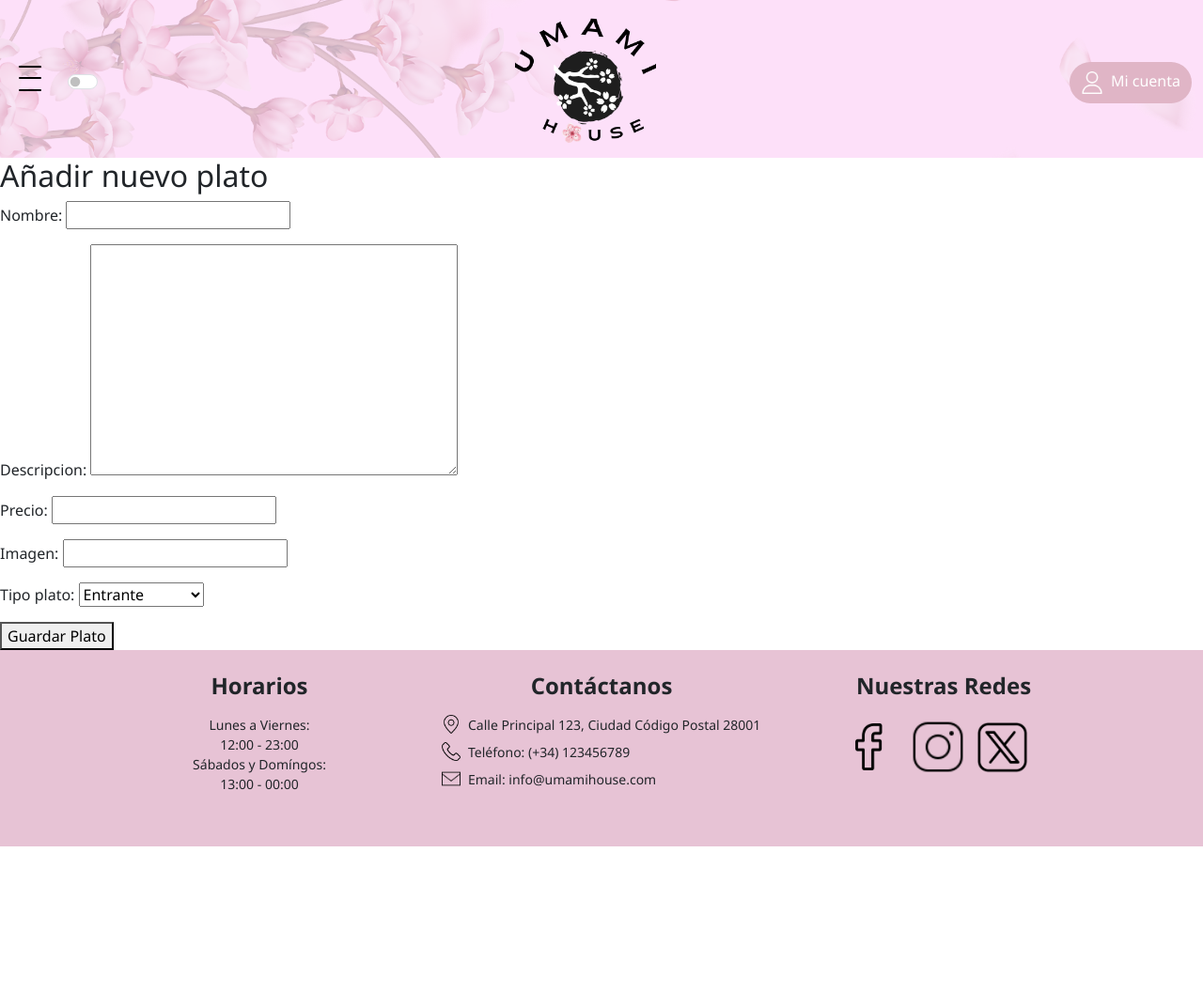
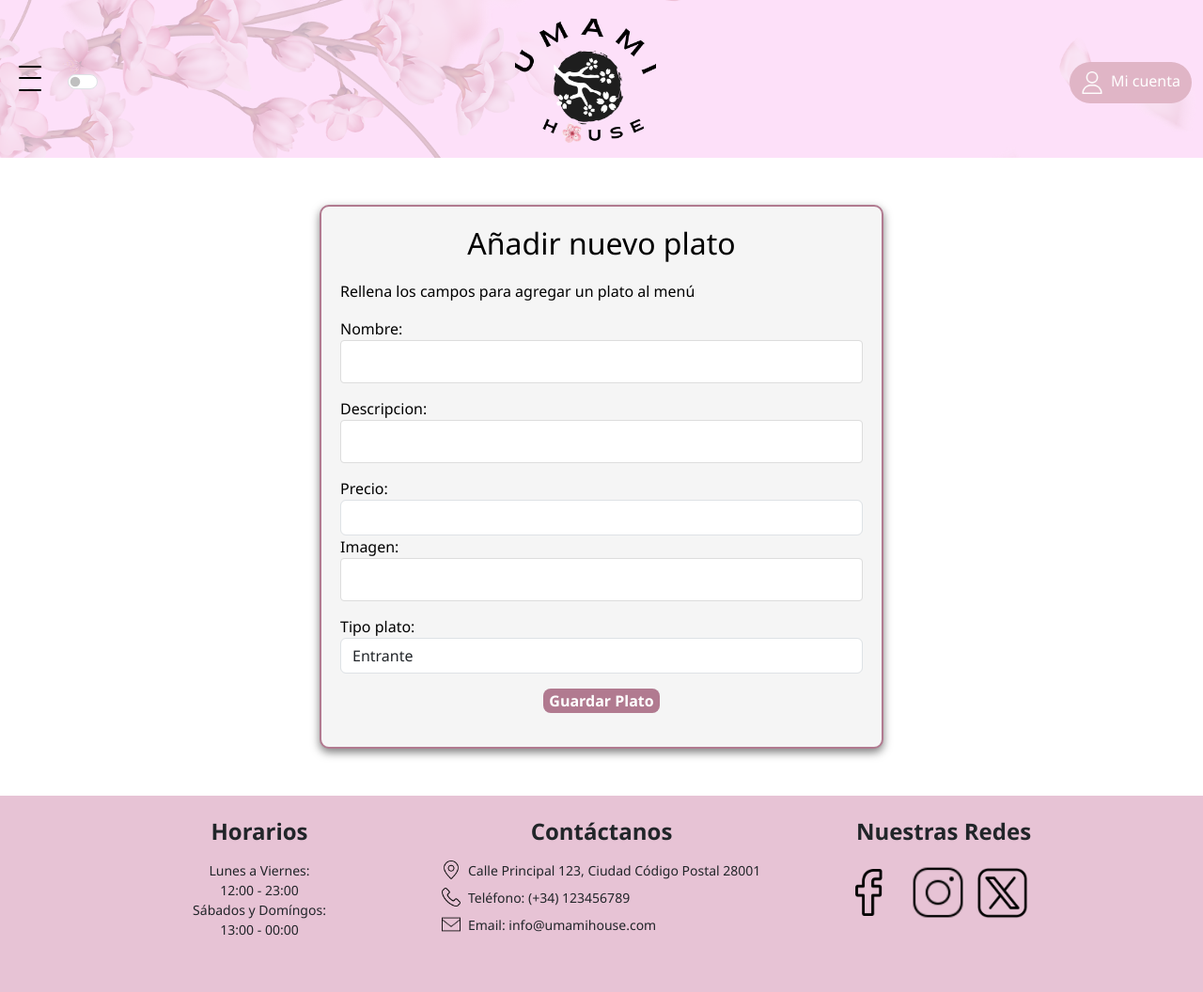
Before and after one commit to Arthen-code0/Proyecto_restaurante, a Django app: page /umamihouseapp/crear_plato/ in a window 1280 px wide. Shown: the whole page at 94% size. Before the commit the page ends 901 px from the top, so only its background shows below. Run offline with Django 5.2, Linux system fonts and the light colour scheme; parts of the project's set-up code (start-up, migrations or seed data) failed here and were passed over; some libraries are stand-ins or nearby versions.

Commit message:
Formularios Plato
Ya estan listos los formularios de Plato ya estan funcionales y tienen su respectivo css funcionando. Añadi un estilo al boton de guardar dado que necesitaba unos espacios que lo agregue con margin my-3 se puede observar en el boton, es con boostrap

```diff
--- a/Proyecto/templates/Crea_p.html
+++ b/Proyecto/templates/Crea_p.html
@@ -13,12 +13,50 @@
 <body>
 {% include "navbar.html" %}
 {% block content %}
-<h2>Añadir nuevo plato</h2>
 
     <form method="post">
         {% csrf_token %}
-    {{ form.as_p }}
-    <button type="submit">Guardar Plato</button>
+        <div class="form-container">
+            <h2 class="form-title">Añadir nuevo plato</h2>
+            <p class="form-subtitle">Rellena los campos para agregar un plato al menú</p>
+
+            <form method="post" enctype="multipart/form-data">
+                {% csrf_token %}
+
+                <div class="form-group">
+                    {{ form.nombre.label_tag }}
+                    {{ form.nombre|add_class:"form-control" }}
+                </div>
+
+                <div class="form-group">
+                    {{ form.descripcion.label_tag }}
+                    {{ form.descripcion|add_class:"form-control" }}
+                </div>
+
+                <div class="form-group">
+                    {{ form.precio.label_tag }}
+                    {{ form.precio|add_class:"form-control" }}
+                </div>
+
+                <div class="form-group">
+                    {{ form.imagen.label_tag }}
+                    {{ form.imagen|add_class:"form-control" }}
+                </div>
+
+                <div class="form-group">
+                    {{ form.tipo_plato.label_tag }}
+                    {{ form.tipo_plato|add_class:"form-control" }}
+                </div>
+
+                <div style="text-align: center;">
+                    <button type="submit" class="form-submit-button btn-custom my-3">Guardar Plato</button>
+                </div>
+
+                {% if error %}
+                    <div class="form-error">{{ error }}</div>
+                {% endif %}
+            </form>
+        </div>
 
         {% if error %}
             <div style="color: red; font-weight: bold;">{{ error }}</div>
--- a/Proyecto/umamihouseapp/forms.py
+++ b/Proyecto/umamihouseapp/forms.py
@@ -32,6 +32,13 @@ class PlatoForm(forms.ModelForm):
     class Meta:
         model = Plato
         fields = ['nombre', 'descripcion', 'precio', 'imagen', 'tipo_plato']
+        widgets = {
+            'nombre': forms.TextInput(attrs={'class': 'form-control'}),
+            'descripcion': forms.TextInput(attrs={'class': 'form-control'}),
+            'precio': forms.NumberInput(attrs={'class': 'form-control'}),
+            'imagen': forms.TextInput(attrs={'class': 'form-control'}),
+            'tipo_plato': forms.Select(attrs={'class': 'form-control'}),
+        }
 
 
 # Formulario de usuario para modicarlos
```
Lines whose indentation alone changed are shown as unchanged.
